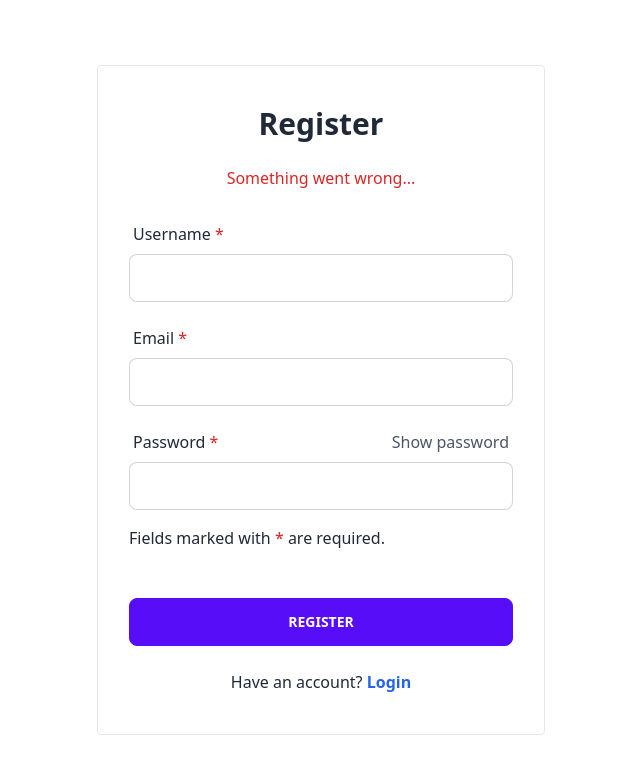
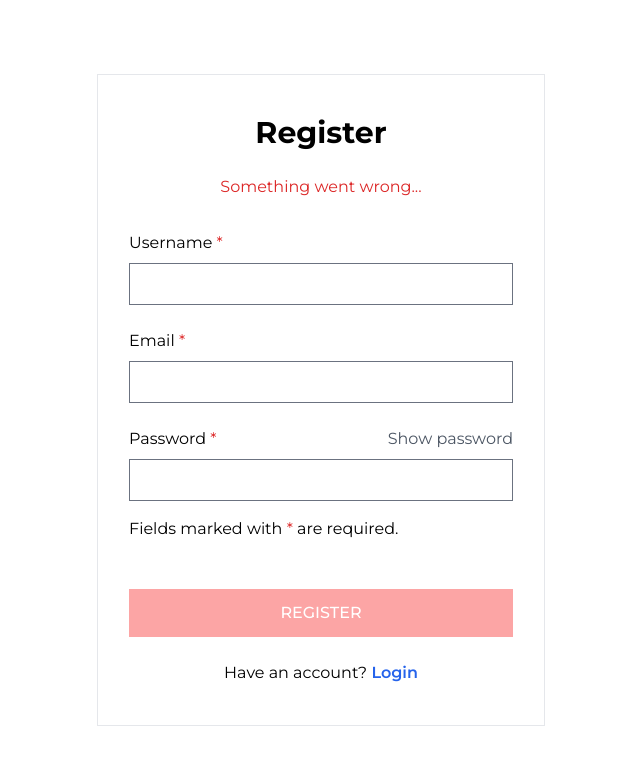
Before and after one commit to RahinF/blog, a React (Create React App) app: page /register in a window 1280 px wide. Shown: the top 774 px of the page, without its empty margins (319-959 px from the left). Built offline with nearby package versions, Linux system fonts and the light colour scheme.

Commit message:
removed daisyUI, removed floating input, added error icon

```diff
--- a/package.json
+++ b/package.json
@@ -8,7 +8,6 @@
     "@testing-library/react": "^13.4.0",
     "@testing-library/user-event": "^14.4.3",
     "clsx": "^1.2.1",
-    "daisyui": "^2.31.0",
     "phosphor-react": "^1.4.1",
     "react": "^18.2.0",
     "react-dom": "^18.2.0",
@@ -43,6 +42,8 @@
     ]
   },
   "devDependencies": {
+    "@tailwindcss/forms": "^0.5.3",
+    "@tailwindcss/line-clamp": "^0.4.2",
     "@types/jest": "^27.5.2",
     "@types/node": "^17.0.45",
     "@types/react": "^18.0.21",
--- a/src/index.css
+++ b/src/index.css
@@ -1,22 +1,24 @@
+@import url('https://fonts.googleapis.com/css2?family=Montserrat:wght@300;400;500;600;700;800;900&display=swap');
+
 @tailwind base;
 @tailwind components;
 @tailwind utilities;
 
 @layer components {
+  .label {
+    @apply py-2;
+  }
+
+  .btn {
+    @apply h-12 py-2 uppercase font-medium;
+    @apply text-white bg-gray-800 hover:bg-gray-900;
+  }
+
+  .btn-primary {
+    @apply bg-red-300 border-red-300 hover:bg-red-500 text-white
+  }
 
 
-  .input-floating {
-    @apply input h-10 px-0 placeholder-transparent;
-    @apply rounded-none border-b-2 border-t-0 border-l-0 border-r-0 border-gray-300;
-    @apply transition-colors duration-300;
-    @apply focus:border-primary focus:outline-none;
-  }
 
-  .label-floating {
-    @apply label;
-    @apply absolute -left-1 -top-6;
-    @apply text-sm text-gray-600 transition-all;
-    @apply peer-placeholder-shown:top-0 peer-placeholder-shown:text-base peer-placeholder-shown:text-gray-400 peer-placeholder-shown:cursor-text;
-    @apply peer-focus:-top-6 peer-focus:text-sm peer-focus:text-gray-600 peer-focus:cursor-default;
-  }
+
 }
--- a/src/pages/Login.tsx
+++ b/src/pages/Login.tsx
@@ -1,4 +1,5 @@
 import clsx from "clsx";
+import { Warning } from "phosphor-react";
 import { useState } from "react";
 import { useForm, SubmitHandler } from "react-hook-form";
 import { Link } from "react-router-dom";
@@ -19,11 +20,11 @@ const Login = () => {
 
   return (
     <main className="grid min-h-screen place-items-center p-4">
-      <div className="flex w-full max-w-md flex-col items-center rounded border py-10 px-4">
+      <div className="flex w-full max-w-md flex-col items-center border py-10 px-4">
         <h1 className="mb-6 text-3xl font-bold">Login</h1>
 
         {error && (
-          <span className="text-red-600" role="alert">
+          <span className="text-error" role="alert">
             Something went wrong...
           </span>
         )}
@@ -36,7 +37,7 @@ const Login = () => {
             <label htmlFor="email" className="label">
               <span>
                 Email{" "}
-                <span aria-hidden className="text-red-600">
+                <span aria-hidden className="text-error">
                   *
                 </span>
               </span>
@@ -45,8 +46,7 @@ const Login = () => {
               id="email"
               type="email"
               className={clsx({
-                "input input-bordered": true,
-                "input-error": errors.email,
+                "border-error": errors.email,
               })}
               aria-required
               aria-invalid={errors.email ? "true" : "false"}
@@ -54,17 +54,20 @@ const Login = () => {
             />
 
             {errors.email && (
-              <p role="alert" className="mt-2 text-sm text-red-600">
-                {errors.email.message}
-              </p>
+              <span
+                role="alert"
+                className="mt-2 flex items-center gap-2 text-sm text-error"
+              >
+                <Warning size={16} weight="fill" /> {errors.email.message}
+              </span>
             )}
           </div>
 
           <div className="flex flex-col">
-            <label htmlFor="password" className="label">
+            <label htmlFor="password" className="label flex justify-between">
               <span>
                 Password{" "}
-                <span aria-hidden className="text-red-600">
+                <span aria-hidden className="text-error">
                   *
                 </span>
               </span>
@@ -87,8 +90,7 @@ const Login = () => {
               id="password"
               type={isPasswordVisible ? "text" : "password"}
               className={clsx({
-                "input input-bordered": true,
-                "input-error": errors.password,
+                "border-error": errors.password,
               })}
               aria-required
               aria-invalid={errors.password ? "true" : "false"}
@@ -98,14 +100,17 @@ const Login = () => {
             />
 
             {errors.password && (
-              <p role="alert" className="mt-2 text-sm text-red-600">
-                {errors.password.message}
+              <p
+                role="alert"
+                className="mt-2 flex items-center gap-2 text-sm text-error"
+              >
+                <Warning size={16} weight="fill" /> {errors.password.message}
               </p>
             )}
           </div>
 
           <div aria-hidden>
-            Fields marked with <span className="text-red-600">*</span> are
+            Fields marked with <span className="text-error">*</span> are
             required.
           </div>
 
@@ -114,7 +119,7 @@ const Login = () => {
 
         <div>
           Don't have an account?{" "}
-          <Link to="/register" className="font-semibold text-blue-600">
+          <Link to="/register" className="font-semibold text-info">
             Register
           </Link>
         </div>
--- a/src/pages/Register.tsx
+++ b/src/pages/Register.tsx
@@ -1,4 +1,5 @@
 import clsx from "clsx";
+import { Warning } from "phosphor-react";
 import { useState } from "react";
 import { useForm, SubmitHandler } from "react-hook-form";
 import { Link } from "react-router-dom";
@@ -22,11 +23,11 @@ const Register = () => {
 
   return (
     <main className="grid min-h-screen place-items-center p-4">
-      <div className="flex w-full max-w-md flex-col items-center rounded border py-10 px-4">
+      <div className="flex w-full max-w-md flex-col items-center border py-10 px-4">
         <h1 className="mb-6 text-3xl font-bold">Register</h1>
 
         {error && (
-          <span className="text-red-600" role="alert">
+          <span className="text-error" role="alert">
             Something went wrong...
           </span>
         )}
@@ -39,7 +40,7 @@ const Register = () => {
             <label htmlFor="username" className="label">
               <span>
                 Username{" "}
-                <span aria-hidden className="text-red-600">
+                <span aria-hidden className="text-error">
                   *
                 </span>
               </span>
@@ -48,8 +49,7 @@ const Register = () => {
               id="username"
               type="text"
               className={clsx({
-                "input input-bordered": true,
-                "input-error": errors.username,
+                "border-error": errors.username,
               })}
               aria-required
               aria-invalid={errors.username ? "true" : "false"}
@@ -62,8 +62,11 @@ const Register = () => {
               })}
             />
             {errors.username && (
-              <p role="alert" className="mt-2 text-sm text-red-600">
-                {errors.username.message}
+              <p
+                role="alert"
+                className="mt-2 flex items-center gap-2 text-sm text-error"
+              >
+                <Warning size={16} weight="fill" /> {errors.username.message}
               </p>
             )}
           </div>
@@ -72,7 +75,7 @@ const Register = () => {
             <label htmlFor="email" className="label">
               <span>
                 Email{" "}
-                <span aria-hidden className="text-red-600">
+                <span aria-hidden className="text-error">
                   *
                 </span>
               </span>
@@ -81,8 +84,7 @@ const Register = () => {
               id="email"
               type="email"
               className={clsx({
-                "input input-bordered": true,
-                "input-error": errors.email,
+                "border-error": errors.email,
               })}
               aria-required
               aria-invalid={errors.email ? "true" : "false"}
@@ -90,17 +92,20 @@ const Register = () => {
             />
 
             {errors.email && (
-              <p role="alert" className="mt-2 text-sm text-red-600">
-                {errors.email.message}
+              <p
+                role="alert"
+                className="mt-2 flex items-center gap-2 text-sm text-error"
+              >
+                <Warning size={16} weight="fill" /> {errors.email.message}
               </p>
             )}
           </div>
 
           <div className="flex flex-col">
-            <label htmlFor="password" className="label">
+            <label htmlFor="password" className="label flex justify-between">
               <span>
                 Password{" "}
-                <span aria-hidden className="text-red-600">
+                <span aria-hidden className="text-error">
                   *
                 </span>
               </span>
@@ -123,8 +128,7 @@ const Register = () => {
               id="password"
               type={isPasswordVisible ? "text" : "password"}
               className={clsx({
-                "input input-bordered": true,
-                "input-error": errors.password,
+                "border-error": errors.password,
               })}
               aria-required
               aria-invalid={errors.password ? "true" : "false"}
@@ -139,14 +143,17 @@ const Register = () => {
             />
 
             {errors.password && (
-              <p role="alert" className="mt-2 text-sm text-red-600">
-                {errors.password.message}
+              <p
+                role="alert"
+                className="mt-2 flex items-center gap-2 text-sm text-error"
+              >
+                <Warning size={16} weight="fill" /> {errors.password.message}
               </p>
             )}
           </div>
 
           <div aria-hidden>
-            Fields marked with <span className="text-red-600">*</span> are
+            Fields marked with <span className="text-error">*</span> are
             required.
           </div>
 
@@ -154,7 +161,7 @@ const Register = () => {
         </form>
         <div>
           Have an account?{" "}
-          <Link to="/login" className="font-semibold text-blue-600">
+          <Link to="/login" className="font-semibold text-info">
             Login
           </Link>
         </div>
--- a/tailwind.config.js
+++ b/tailwind.config.js
@@ -4,7 +4,19 @@ module.exports = {
     "./src/**/*.{js,jsx,ts,tsx}",
   ],
   theme: {
-    extend: {},
+
+    fontFamily: {
+      'sans': ['Montserrat', 'sans-serif']
+    },
+    extend: {
+      colors: {
+        "error": "#dc2626",
+        "info": "#2563eb"
+      },
+    },
   },
-  plugins: [require("daisyui")],
+  plugins: [
+    require('@tailwindcss/forms'),
+    require('@tailwindcss/line-clamp'),
+  ],
 }
```
Also changed, not shown: 1 other file (tests, documents, lock files or other folders).
